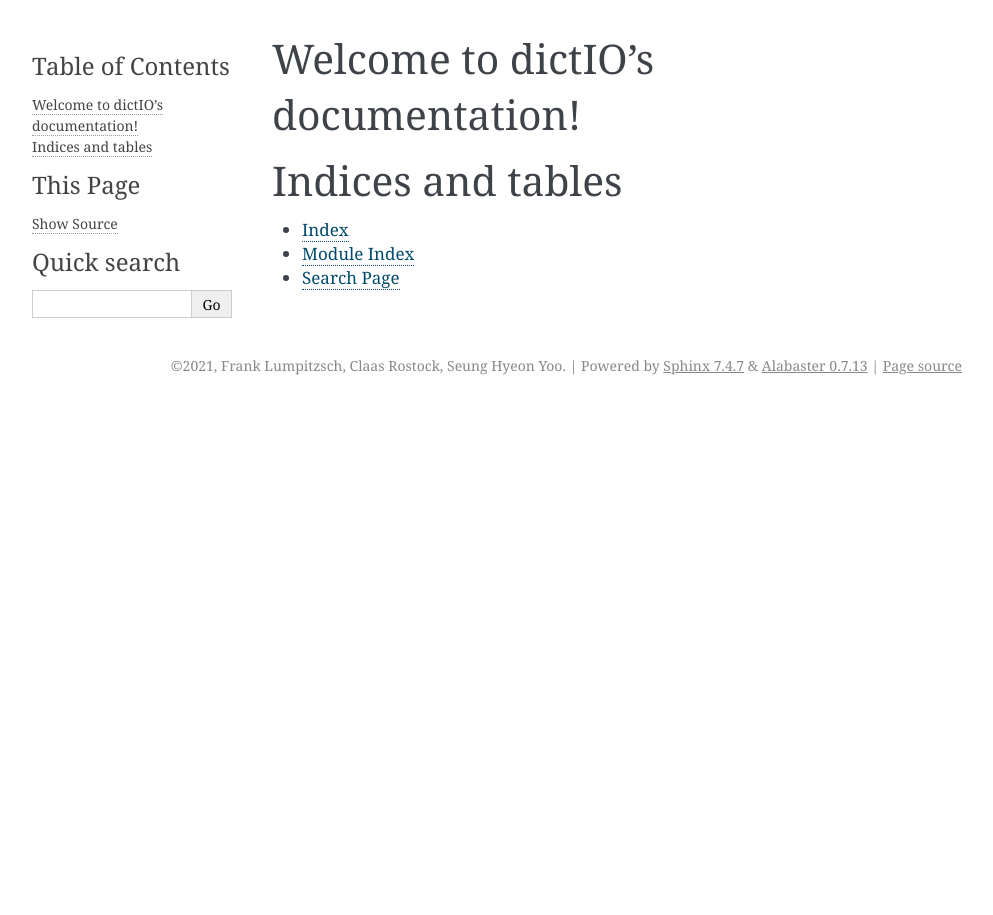
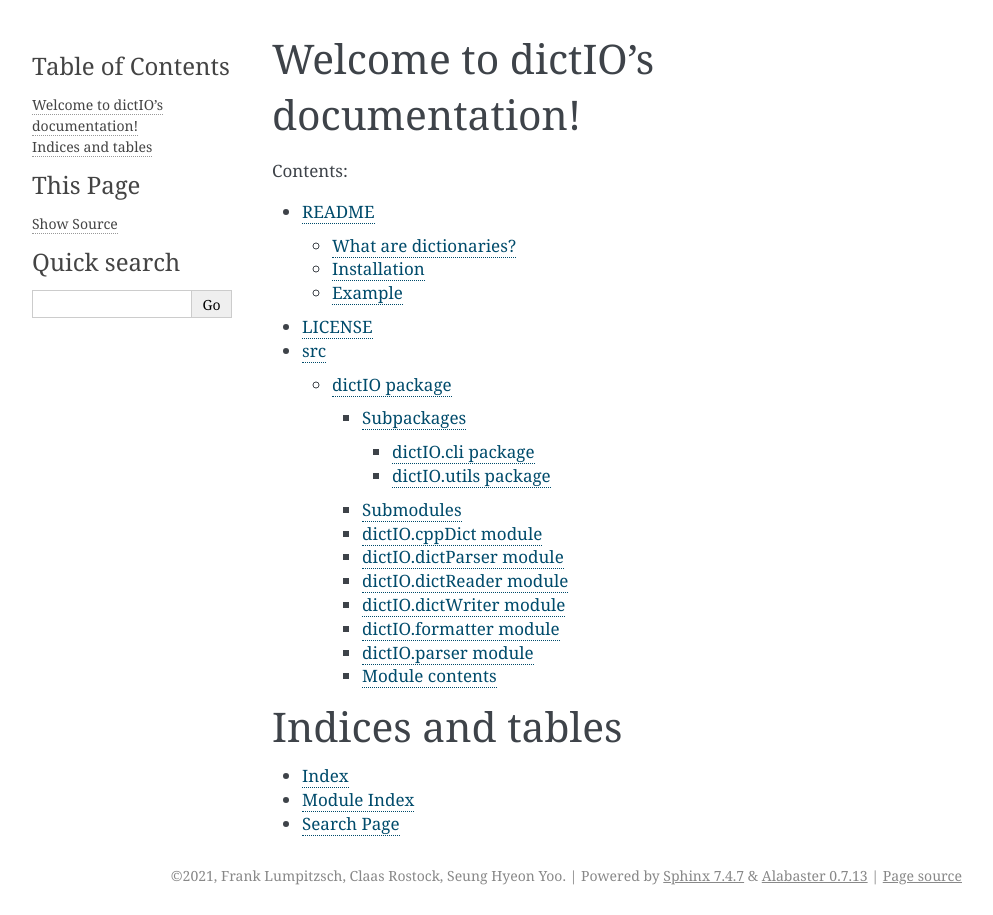
Before and after one commit to dnv-opensource/dictIO, a Sphinx documentation site: the page built from docs/source/index.rst, in a window 1280 px wide. Shown: the whole page, without its empty margins (148-1141 px from the left). Built offline with Sphinx 7.4.7, drawn with Linux system fonts in a browser that asks for light colours.

Commit message:
Sphinx documentation: Added support for numpy DocString format

```diff
--- a/docs/source/conf.py
+++ b/docs/source/conf.py
@@ -10,9 +10,10 @@
 # add these directories to sys.path here. If the directory is relative to the
 # documentation root, use os.path.abspath to make it absolute, like shown here.
 #
-# import os
-# import sys
+import os
+import sys
 # sys.path.insert(0, os.path.abspath('.'))
+sys.path.insert(0, os.path.abspath('../../src'))
 
 # -- Project information -----------------------------------------------------
 
@@ -31,7 +32,14 @@
 extensions = [
     'myst_parser',
     'sphinx.ext.autodoc',
+    'sphinx.ext.napoleon',
 ]
+
+# The file extensions of source files.
+source_suffix = {
+    '.rst': 'restructuredtext',
+    '.md': 'markdown',
+}
 
 # Add any paths that contain templates here, relative to this directory.
 templates_path = ['_templates']
--- /dev/null
+++ b/docs/source/dictIO.cli.rst
@@ -0,0 +1,21 @@
+dictIO.cli package
+==================
+
+Submodules
+----------
+
+dictIO.cli.dictParser module
+----------------------------
+
+.. automodule:: dictIO.cli.dictParser
+   :members:
+   :undoc-members:
+   :show-inheritance:
+
+Module contents
+---------------
+
+.. automodule:: dictIO.cli
+   :members:
+   :undoc-members:
+   :show-inheritance:
--- /dev/null
+++ b/docs/source/dictIO.rst
@@ -0,0 +1,70 @@
+dictIO package
+==============
+
+Subpackages
+-----------
+
+.. toctree::
+   :maxdepth: 4
+
+   dictIO.cli
+   dictIO.utils
+
+Submodules
+----------
+
+dictIO.cppDict module
+---------------------
+
+.. automodule:: dictIO.cppDict
+   :members:
+   :undoc-members:
+   :show-inheritance:
+
+dictIO.dictParser module
+------------------------
+
+.. automodule:: dictIO.dictParser
+   :members:
+   :undoc-members:
+   :show-inheritance:
+
+dictIO.dictReader module
+------------------------
+
+.. automodule:: dictIO.dictReader
+   :members:
+   :undoc-members:
+   :show-inheritance:
+
+dictIO.dictWriter module
+------------------------
+
+.. automodule:: dictIO.dictWriter
+   :members:
+   :undoc-members:
+   :show-inheritance:
+
+dictIO.formatter module
+-----------------------
+
+.. automodule:: dictIO.formatter
+   :members:
+   :undoc-members:
+   :show-inheritance:
+
+dictIO.parser module
+--------------------
+
+.. automodule:: dictIO.parser
+   :members:
+   :undoc-members:
+   :show-inheritance:
+
+Module contents
+---------------
+
+.. automodule:: dictIO
+   :members:
+   :undoc-members:
+   :show-inheritance:
--- /dev/null
+++ b/docs/source/dictIO.utils.rst
@@ -0,0 +1,45 @@
+dictIO.utils package
+====================
+
+Submodules
+----------
+
+dictIO.utils.counter module
+---------------------------
+
+.. automodule:: dictIO.utils.counter
+   :members:
+   :undoc-members:
+   :show-inheritance:
+
+dictIO.utils.logging module
+---------------------------
+
+.. automodule:: dictIO.utils.logging
+   :members:
+   :undoc-members:
+   :show-inheritance:
+
+dictIO.utils.path module
+------------------------
+
+.. automodule:: dictIO.utils.path
+   :members:
+   :undoc-members:
+   :show-inheritance:
+
+dictIO.utils.strings module
+---------------------------
+
+.. automodule:: dictIO.utils.strings
+   :members:
+   :undoc-members:
+   :show-inheritance:
+
+Module contents
+---------------
+
+.. automodule:: dictIO.utils
+   :members:
+   :undoc-members:
+   :show-inheritance:
--- a/docs/source/index.rst
+++ b/docs/source/index.rst
@@ -7,8 +7,12 @@
 ==================================
 
 .. toctree::
-   :maxdepth: 2
+   :maxdepth: 4
    :caption: Contents:
+
+   readme_link
+   license_link
+   modules
 
 
 
```
Also changed, not shown: docs/source/license_link.md (added, +3 -0 lines), docs/source/modules.rst (added, +7 -0 lines), docs/source/readme_link.md (added, +2 -0 lines).
